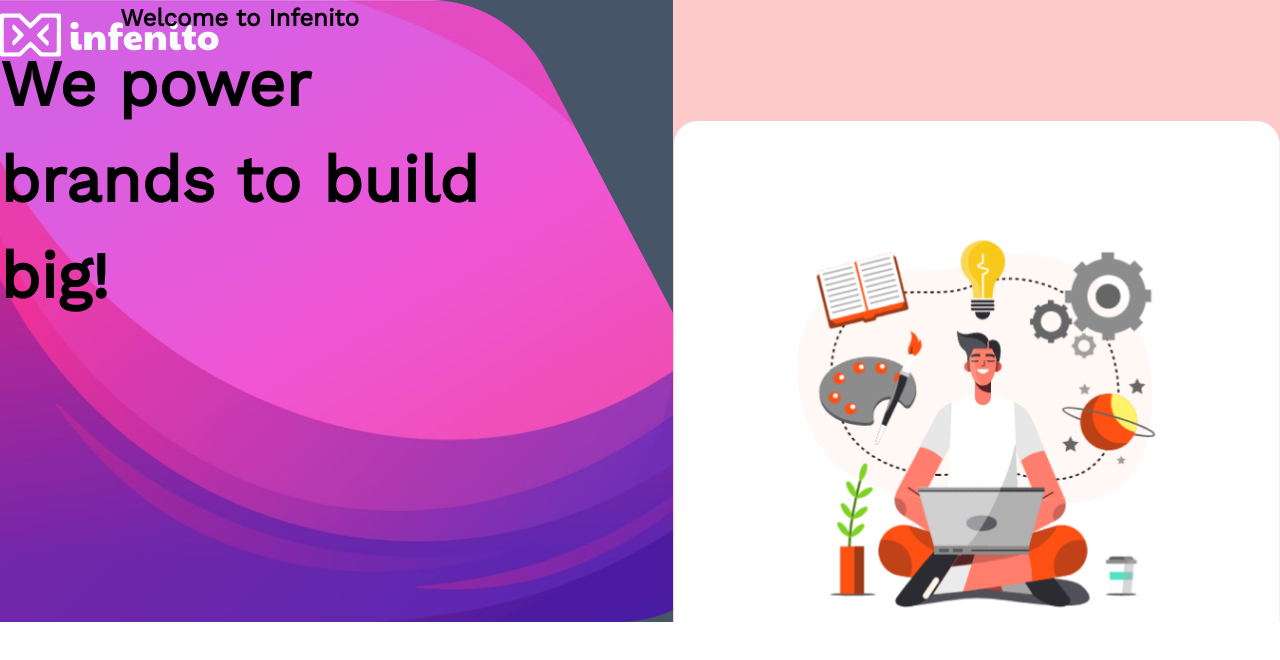
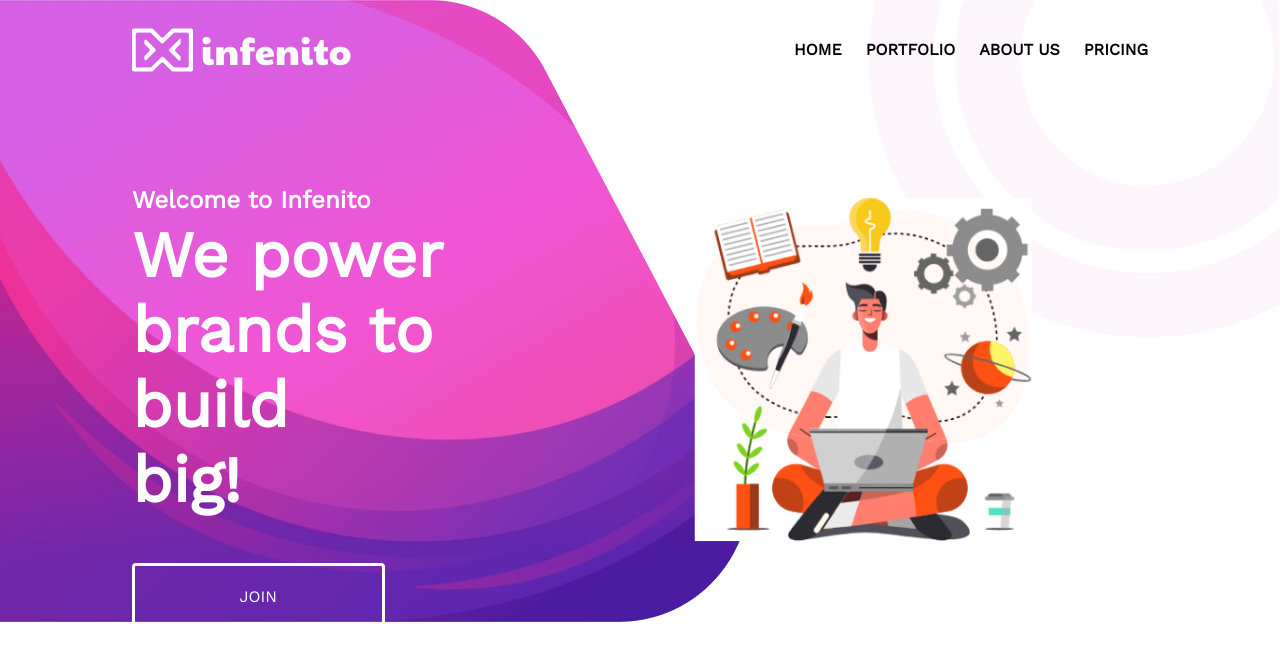
Before and after one commit to mh4bib/angrybaaz-assignment, a React (Create React App) app: page / in a window 1280 px wide. Shown: the top 660 px of the page. Built offline with nearby package versions, Linux system fonts and the light colour scheme.

Commit message:
banner done

```diff
--- a/src/components/Home/Banner.js
+++ b/src/components/Home/Banner.js
@@ -4,16 +4,17 @@ import BannerImg from '../../assets/Banner-img.png';
 
 const Banner = () => {
     return (
-        <div className='flex justify-between banner-bg h-[622px] mt-[-70px] bg-slate-600'>
-            <div className=''>
+        <div className='flex justify-between banner-bg h-[622px] mt-[-75px]'>
+            <div className='ml-[132px] text-left mt-[182px] text-white'>
                 <h3 className='text-[24px] font-bold'>Welcome to Infenito</h3>
-                <h1 className='text-left text-[64px] font-bold'>We power <br />
+                <h1 className='text-[64px] font-extrabold leading-[75px]'>We power <br />
                     brands to build <br />
                     big!
                 </h1>
+                <button className=' uppercase bg-transparent border-[3.5px] rounded border-white mt-[45px] px-[104.5px] py-[18.5px]'>join</button>
             </div>
-            <div className='bg-red-200'>
-                <div className='mt-[120px]'><img className='w-[607px]' src={BannerImg} alt="" srcset="" /></div>
+            <div className='mr-[132px]'>
+                <div className='mt-[85px]'><img className='w-[607px]' src={BannerImg} alt="" srcset="" /></div>
 
             </div>
         </div>
--- a/src/components/shared/Navbar.js
+++ b/src/components/shared/Navbar.js
@@ -29,7 +29,7 @@ const Navbar = () => {
                 color: navTextColor,
                 transition: "all 0.5s"
             }}
-            className='flex justify-between items-end py-[10px] bg-blue-200'>
+            className='flex justify-between items-end pt-[25px] bg-blue-200 px-[132px]'>
             <div>
                 <img className='' src={brand} alt="brand" />
             </div>
```
Also changed, not shown: src/assets/Banner-img.png.
